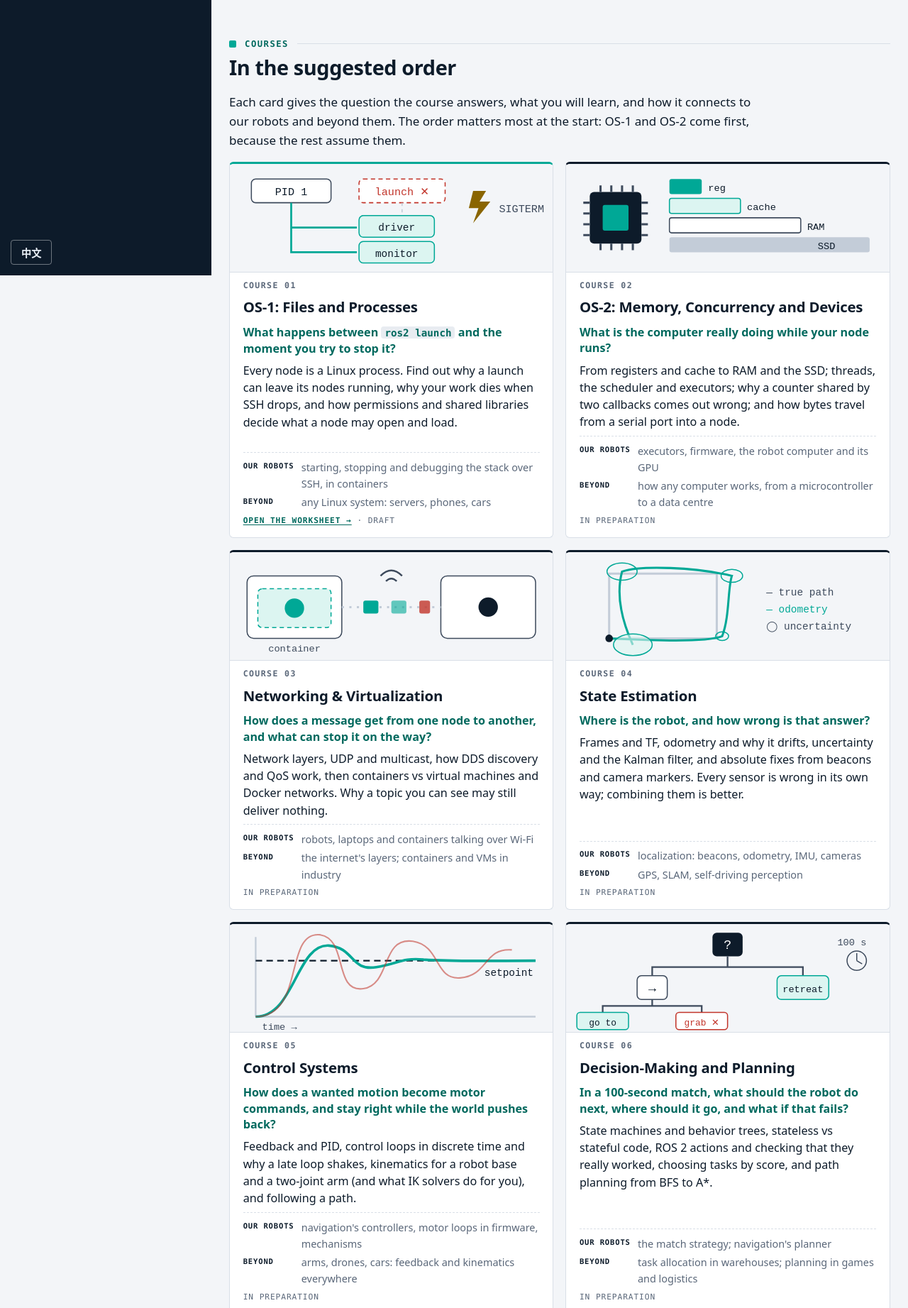
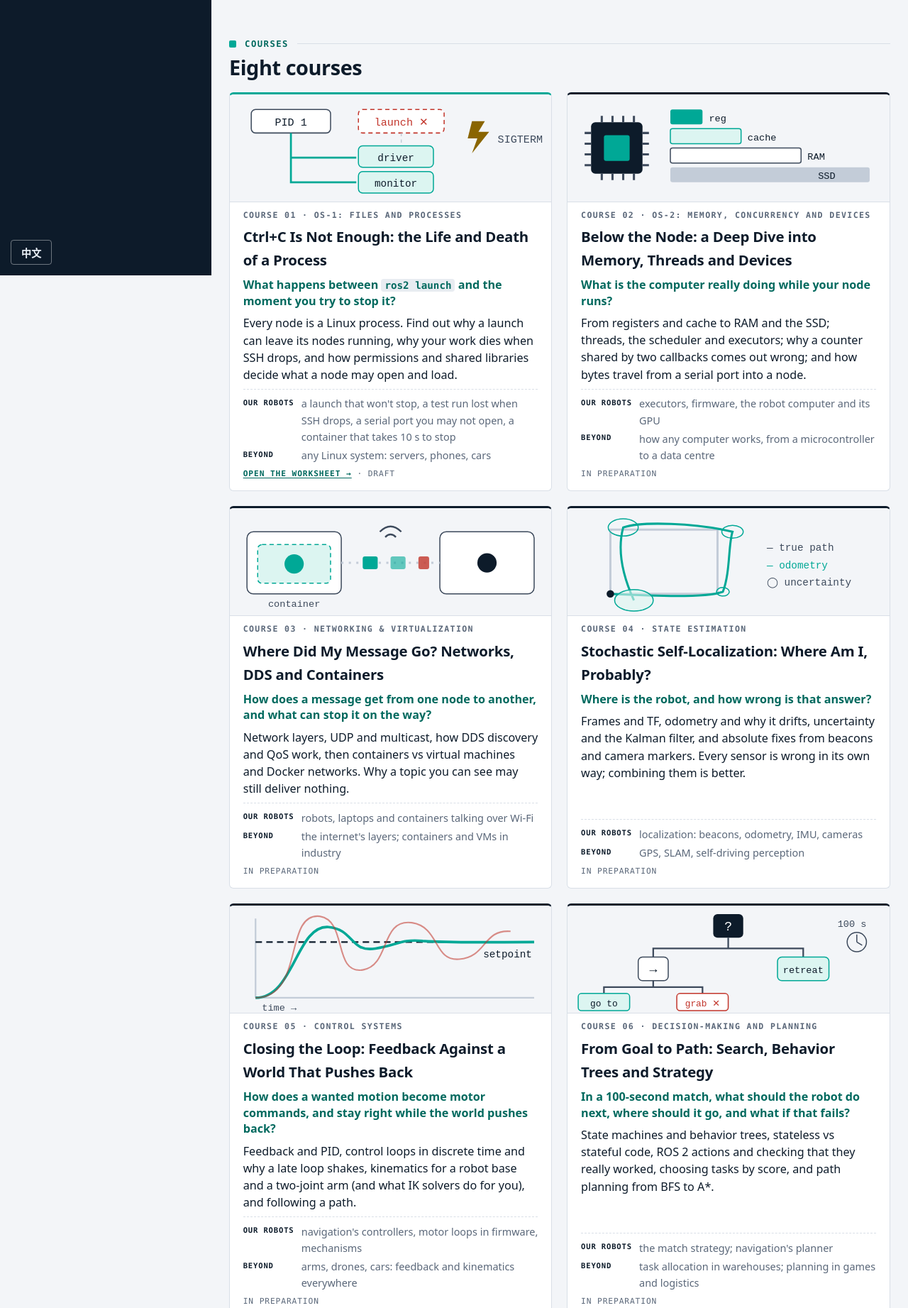
Before and after one commit to DIT-ROBOTICS/Robotics-Software-101, a plain HTML site: page index.html in a window 1280 px wide. Shown: the part 412-2255 px from the top of the page at 71% size. Drawn offline with Linux system fonts and the light colour scheme.

Commit message:
Course titles: a name with character for each course; home page cards in two columns
OS-1's card lists the real problems it explains. Course 08 keeps Robot Software Landscape as its
title. The card grid has at most two columns, and the meta paragraph above it is gone.

```diff
--- a/assets/worksheet.css
+++ b/assets/worksheet.css
@@ -243,7 +243,8 @@ html.zh .ws pre .hl::after { content: attr(data-note-zh); }
 html.zh .kicker, html.zh .ws h2 small, html.zh .case-h, html.zh .try-h, html.zh .map .mt, html.zh table.t th { letter-spacing: .06em; }
 
 /* ---------- course home: one card per course ---------- */
-.cgrid { display: grid; grid-template-columns: repeat(auto-fill, minmax(19rem, 1fr)); gap: 1rem; margin: 1rem 0 1.5rem; }
+.cgrid { display: grid; grid-template-columns: repeat(2, minmax(0, 1fr)); gap: 1.25rem; margin: 1rem 0 1.5rem; }
+@media (max-width: 52rem) { .cgrid { grid-template-columns: 1fr; } }
 .ccard { background: #fff; border: 1px solid var(--line); border-top: 3px solid var(--ink); border-radius: var(--r);
          padding: .9rem 1.1rem 1rem; display: flex; flex-direction: column; gap: .45rem; }
 .ccard.ready { border-top-color: var(--sig); }
--- a/index.html
+++ b/index.html
@@ -25,9 +25,7 @@
 
 <nav class="map" aria-label="On this page" data-label="On this page" data-label-zh="這一頁" data-home="index.html"></nav>
 
-<h2 id="courses"><small><span lang="en">Courses</span><span lang="zh-Hant">課程</span></small><span lang="en">In the suggested order</span><span lang="zh-Hant">建議的順序</span></h2>
-<p lang="en">Each card gives the question the course answers, what you will learn, and how it connects to our robots and beyond them. The order matters most at the start: OS‑1 and OS‑2 come first, because the rest assume them.</p>
-<p lang="zh-Hant">每張卡片寫著這堂課要回答的問題、你會學到什麼，以及它跟我們的機器人、跟更廣的世界有什麼關係。順序在一開始最重要：OS‑1 和 OS‑2 先上，因為後面的課都以它們為基礎。</p>
+<h2 id="courses"><small><span lang="en">Courses</span><span lang="zh-Hant">課程</span></small><span lang="en">Eight courses</span><span lang="zh-Hant">八堂課</span></h2>
 <div class="cgrid">
   <div class="ccard ready">
     <svg class="art" viewBox="0 0 300 100" aria-hidden="true" font-family="ui-monospace, monospace">
@@ -39,11 +37,11 @@
 <rect x="120" y="72" width="70" height="20" rx="4" fill="#dcf5f1" stroke="#00a896"/><text x="155" y="86" font-size="9.5" text-anchor="middle" fill="#0d1b2a">monitor</text>
 <path d="M226 25 l12 0 -6 10 10 0 -16 20 5 -14 -9 0 z" fill="#8a6500"/>
 <text x="250" y="45" font-size="10" fill="#3d4a5c">SIGTERM</text></svg>
-    <div class="cno"><span lang="en">Course 01</span><span lang="zh-Hant">第 1 堂</span></div>
-    <h3><a href="os-1/index.html"><span lang="en">OS‑1: Files and Processes</span><span lang="zh-Hant">OS‑1：檔案與 process</span></a></h3>
+    <div class="cno"><span lang="en">Course 01 · OS‑1: Files and Processes</span><span lang="zh-Hant">第 1 堂 · OS‑1：檔案與 process</span></div>
+    <h3><a href="os-1/index.html"><span lang="en">Ctrl+C Is Not Enough: the Life and Death of a Process</span><span lang="zh-Hant">Ctrl+C 不夠用：process 的生與死</span></a></h3>
     <p class="q" lang="en">What happens between <code>ros2 launch</code> and the moment you try to stop it?</p><p class="q" lang="zh-Hant">從 <code>ros2 launch</code> 到你想把它停掉的那一刻，中間發生了什麼？</p>
     <p lang="en">Every node is a Linux process. Find out why a launch can leave its nodes running, why your work dies when SSH drops, and how permissions and shared libraries decide what a node may open and load.</p><p lang="zh-Hant">每個 node 都是一個 Linux process。你會知道為什麼 launch 可能讓它的 node 繼續跑、為什麼 SSH 一斷你的程式就死掉，以及權限和共享函式庫怎麼決定 node 能開什麼、能載入什麼。</p>
-    <div class="sides"><b><span lang="en">Our robots</span><span lang="zh-Hant">我們的機器人</span></b><span><span lang="en">starting, stopping and debugging the stack over SSH, in containers</span><span lang="zh-Hant">透過 SSH、在容器裡啟動、停止和除錯整個系統</span></span><b><span lang="en">Beyond</span><span lang="zh-Hant">延伸到</span></b><span><span lang="en">any Linux system: servers, phones, cars</span><span lang="zh-Hant">任何 Linux 系統：伺服器、手機、車</span></span></div>
+    <div class="sides"><b><span lang="en">Our robots</span><span lang="zh-Hant">我們的機器人</span></b><span><span lang="en">a launch that won't stop, a test run lost when SSH drops, a serial port you may not open, a container that takes 10&nbsp;s to stop</span><span lang="zh-Hant">停不下來的 launch、SSH 一斷就沒了的測試、沒權限開的序列埠、要等 10 秒才停的容器</span></span><b><span lang="en">Beyond</span><span lang="zh-Hant">延伸到</span></b><span><span lang="en">any Linux system: servers, phones, cars</span><span lang="zh-Hant">任何 Linux 系統：伺服器、手機、車</span></span></div>
     <div class="st"><a href="os-1/index.html"><span lang="en">Open the worksheet →</span><span lang="zh-Hant">打開學習單 →</span></a> · <span lang="en">draft</span><span lang="zh-Hant">草稿</span></div>
   </div>
   <div class="ccard">
@@ -53,8 +51,8 @@
 <rect x="96" y="14" width="30" height="14" rx="2" fill="#00a896"/><rect x="96" y="32" width="66" height="14" rx="2" fill="#dcf5f1" stroke="#00a896"/>
 <rect x="96" y="50" width="122" height="14" rx="2" fill="#fff" stroke="#3d4a5c"/><rect x="96" y="68" width="186" height="14" rx="2" fill="#c3ccd8"/>
 <g font-size="9" fill="#0d1b2a"><text x="132" y="25">reg</text><text x="168" y="43">cache</text><text x="224" y="61">RAM</text><text x="250" y="79" text-anchor="end">SSD</text></g></svg>
-    <div class="cno"><span lang="en">Course 02</span><span lang="zh-Hant">第 2 堂</span></div>
-    <h3><span lang="en">OS‑2: Memory, Concurrency and Devices</span><span lang="zh-Hant">OS‑2：記憶體、並行與裝置</span></h3>
+    <div class="cno"><span lang="en">Course 02 · OS‑2: Memory, Concurrency and Devices</span><span lang="zh-Hant">第 2 堂 · OS‑2：記憶體、並行與裝置</span></div>
+    <h3><span lang="en">Below the Node: a Deep Dive into Memory, Threads and Devices</span><span lang="zh-Hant">node 之下：深入記憶體、執行緒與裝置</span></h3>
     <p class="q" lang="en">What is the computer really doing while your node runs?</p><p class="q" lang="zh-Hant">你的 node 在跑的時候，電腦到底在做什麼？</p>
     <p lang="en">From registers and cache to RAM and the SSD; threads, the scheduler and executors; why a counter shared by two callbacks comes out wrong; and how bytes travel from a serial port into a node.</p><p lang="zh-Hant">從暫存器、快取到 RAM 和 SSD；執行緒、排程器和 executor；為什麼兩個 callback 共用的計數器會算錯；以及位元組怎麼從序列埠一路進到 node。</p>
     <div class="sides"><b><span lang="en">Our robots</span><span lang="zh-Hant">我們的機器人</span></b><span><span lang="en">executors, firmware, the robot computer and its GPU</span><span lang="zh-Hant">executor、韌體、機器人電腦和它的 GPU</span></span><b><span lang="en">Beyond</span><span lang="zh-Hant">延伸到</span></b><span><span lang="en">how any computer works, from a microcontroller to a data centre</span><span lang="zh-Hant">任何電腦怎麼運作，從微控制器到資料中心</span></span></div>
@@ -68,8 +66,8 @@
 <path d="M104 51 H196" stroke="#c3ccd8" stroke-width="2" stroke-dasharray="2 5"/>
 <rect x="124" y="45" width="14" height="12" rx="2" fill="#00a896"/><rect x="150" y="45" width="14" height="12" rx="2" fill="#00a896" opacity=".6"/><rect x="176" y="45" width="10" height="12" rx="2" fill="#c2352b" opacity=".8"/>
 <path d="M140 22 q10 -10 20 0 M145 27 q5 -5 10 0" fill="none" stroke="#3d4a5c" stroke-width="1.6"/></svg>
-    <div class="cno"><span lang="en">Course 03</span><span lang="zh-Hant">第 3 堂</span></div>
-    <h3><span lang="en">Networking &amp; Virtualization</span><span lang="zh-Hant">網路與虛擬化</span></h3>
+    <div class="cno"><span lang="en">Course 03 · Networking &amp; Virtualization</span><span lang="zh-Hant">第 3 堂 · 網路與虛擬化</span></div>
+    <h3><span lang="en">Where Did My Message Go? Networks, DDS and Containers</span><span lang="zh-Hant">我的 message 去哪了？網路、DDS 與容器</span></h3>
     <p class="q" lang="en">How does a message get from one node to another, and what can stop it on the way?</p><p class="q" lang="zh-Hant">message 怎麼從一個 node 到另一個 node？路上有什麼會擋住它？</p>
     <p lang="en">Network layers, UDP and multicast, how DDS discovery and QoS work, then containers vs virtual machines and Docker networks. Why a topic you can see may still deliver nothing.</p><p lang="zh-Hant">網路分層、UDP 和 multicast、DDS 的 discovery 和 QoS 怎麼運作，接著是容器與虛擬機、Docker 網路。為什麼看得到的 topic 還是可能什麼都收不到。</p>
     <div class="sides"><b><span lang="en">Our robots</span><span lang="zh-Hant">我們的機器人</span></b><span><span lang="en">robots, laptops and containers talking over Wi‑Fi</span><span lang="zh-Hant">機器人、筆電和容器透過 Wi‑Fi 溝通</span></span><b><span lang="en">Beyond</span><span lang="zh-Hant">延伸到</span></b><span><span lang="en">the internet's layers; containers and VMs in industry</span><span lang="zh-Hant">網際網路的分層；業界的容器和虛擬機</span></span></div>
@@ -83,8 +81,8 @@
 <ellipse cx="52" cy="18" rx="14" ry="8" fill="none" stroke="#00a896"/><ellipse cx="62" cy="86" rx="18" ry="10" fill="#dcf5f1" fill-opacity=".6" stroke="#00a896"/>
 <circle cx="40" cy="80" r="3.5" fill="#0d1b2a"/>
 <g font-size="9.5" fill="#3d4a5c"><text x="186" y="40">— true path</text><text x="186" y="56" fill="#00a896">— odometry</text><text x="186" y="72">◯ uncertainty</text></g></svg>
-    <div class="cno"><span lang="en">Course 04</span><span lang="zh-Hant">第 4 堂</span></div>
-    <h3><span lang="en">State Estimation</span><span lang="zh-Hant">狀態估測</span></h3>
+    <div class="cno"><span lang="en">Course 04 · State Estimation</span><span lang="zh-Hant">第 4 堂 · 狀態估測</span></div>
+    <h3><span lang="en">Stochastic Self‑Localization: Where Am I, Probably?</span><span lang="zh-Hant">隨機的自我定位：我「大概」在哪？</span></h3>
     <p class="q" lang="en">Where is the robot, and how wrong is that answer?</p><p class="q" lang="zh-Hant">機器人在哪裡？這個答案錯了多少？</p>
     <p lang="en">Frames and TF, odometry and why it drifts, uncertainty and the Kalman filter, and absolute fixes from beacons and camera markers. Every sensor is wrong in its own way; combining them is better.</p><p lang="zh-Hant">座標系和 TF、odometry 和它為什麼會飄、不確定性和 Kalman filter，以及從信標和相機標記得到的絕對定位。每個感測器都有自己的錯法；把它們合起來會更好。</p>
     <div class="sides"><b><span lang="en">Our robots</span><span lang="zh-Hant">我們的機器人</span></b><span><span lang="en">localization: beacons, odometry, IMU, cameras</span><span lang="zh-Hant">定位：信標、odometry、IMU、相機</span></span><b><span lang="en">Beyond</span><span lang="zh-Hant">延伸到</span></b><span><span lang="en">GPS, SLAM, self-driving perception</span><span lang="zh-Hant">GPS、SLAM、自駕車感知</span></span></div>
@@ -97,8 +95,8 @@
 <path d="M24 86 C60 86 62 18 92 20 C116 22 112 44 136 40 C156 37 160 31 180 33 C210 35 230 34 284 34" fill="none" stroke="#00a896" stroke-width="2.4"/>
 <path d="M24 86 C70 86 50 6 84 10 C110 14 96 64 124 60 C150 56 140 12 170 16 C196 20 190 52 214 50 C240 48 236 22 262 24" fill="none" stroke="#c2352b" stroke-width="1.4" opacity=".55"/>
 <text x="30" y="98" font-size="9" fill="#3d4a5c">time →</text></svg>
-    <div class="cno"><span lang="en">Course 05</span><span lang="zh-Hant">第 5 堂</span></div>
-    <h3><span lang="en">Control Systems</span><span lang="zh-Hant">控制系統</span></h3>
+    <div class="cno"><span lang="en">Course 05 · Control Systems</span><span lang="zh-Hant">第 5 堂 · 控制系統</span></div>
+    <h3><span lang="en">Closing the Loop: Feedback Against a World That Pushes Back</span><span lang="zh-Hant">閉迴路：用回授對抗會反推的世界</span></h3>
     <p class="q" lang="en">How does a wanted motion become motor commands, and stay right while the world pushes back?</p><p class="q" lang="zh-Hant">想要的動作怎麼變成馬達指令？外界干擾時怎麼維持正確？</p>
     <p lang="en">Feedback and PID, control loops in discrete time and why a late loop shakes, kinematics for a robot base and a two-joint arm (and what IK solvers do for you), and following a path.</p><p lang="zh-Hant">回授和 PID、離散時間的控制迴圈以及遲到的迴圈為什麼會抖、機器人底盤和兩軸手臂的運動學（以及 IK solver 能幫你做什麼），還有路徑追蹤。</p>
     <div class="sides"><b><span lang="en">Our robots</span><span lang="zh-Hant">我們的機器人</span></b><span><span lang="en">navigation's controllers, motor loops in firmware, mechanisms</span><span lang="zh-Hant">導航的 controller、韌體的馬達迴圈、機構</span></span><b><span lang="en">Beyond</span><span lang="zh-Hant">延伸到</span></b><span><span lang="en">arms, drones, cars: feedback and kinematics everywhere</span><span lang="zh-Hant">手臂、無人機、車：到處都是回授和運動學</span></span></div>
@@ -114,8 +112,8 @@
 <rect x="10" y="82" width="48" height="16" rx="3" fill="#dcf5f1" stroke="#00a896"/><text x="34" y="94" font-size="8.5" text-anchor="middle" fill="#0d1b2a">go to</text>
 <rect x="102" y="82" width="48" height="16" rx="3" fill="#fff" stroke="#c2352b"/><text x="126" y="94" font-size="8.5" text-anchor="middle" fill="#c2352b">grab ✕</text>
 <text x="252" y="20" font-size="9" fill="#3d4a5c">100 s</text><circle cx="270" cy="34" r="9" fill="none" stroke="#3d4a5c"/><path d="M270 34 V27 M270 34 L275 37" stroke="#3d4a5c"/></svg>
-    <div class="cno"><span lang="en">Course 06</span><span lang="zh-Hant">第 6 堂</span></div>
-    <h3><span lang="en">Decision-Making and Planning</span><span lang="zh-Hant">決策與規劃</span></h3>
+    <div class="cno"><span lang="en">Course 06 · Decision-Making and Planning</span><span lang="zh-Hant">第 6 堂 · 決策與規劃</span></div>
+    <h3><span lang="en">From Goal to Path: Search, Behavior Trees and Strategy</span><span lang="zh-Hant">從目標到路徑：搜尋、行為樹與策略</span></h3>
     <p class="q" lang="en">In a 100-second match, what should the robot do next, where should it go, and what if that fails?</p><p class="q" lang="zh-Hant">一場 100 秒的比賽，機器人下一步該做什麼、該去哪裡、失敗了怎麼辦？</p>
     <p lang="en">State machines and behavior trees, stateless vs stateful code, ROS 2 actions and checking that they really worked, choosing tasks by score, and path planning from BFS to A*.</p><p lang="zh-Hant">狀態機和 behavior tree、stateless 與 stateful 的程式、ROS 2 action 以及確認它真的成功、依分數選擇任務，還有從 BFS 到 A* 的路徑規劃。</p>
     <div class="sides"><b><span lang="en">Our robots</span><span lang="zh-Hant">我們的機器人</span></b><span><span lang="en">the match strategy; navigation's planner</span><span lang="zh-Hant">比賽策略；導航的 planner</span></span><b><span lang="en">Beyond</span><span lang="zh-Hant">延伸到</span></b><span><span lang="en">task allocation in warehouses; planning in games and logistics</span><span lang="zh-Hant">倉儲的任務分配；遊戲和物流的規劃</span></span></div>
@@ -126,8 +124,8 @@
 <rect x="16" y="12" width="110" height="78" rx="4" fill="#c3ccd8"/><circle cx="60" cy="56" r="16" fill="#8a6500" opacity=".75"/><rect x="88" y="34" width="22" height="30" rx="2" fill="#3d4a5c" opacity=".5"/>
 <rect x="40" y="36" width="40" height="40" fill="none" stroke="#00a896" stroke-width="2"/><rect x="40" y="27" width="40" height="10" fill="#00a896"/><text x="42" y="35" font-size="7.5" fill="#fff">0.93</text>
 <path d="M160 26 L210 20" stroke="#c3ccd8"/><path d="M160 26 L210 40" stroke="#c3ccd8"/><path d="M160 26 L210 60" stroke="#c3ccd8"/><path d="M160 26 L210 80" stroke="#c3ccd8"/><path d="M160 50 L210 20" stroke="#c3ccd8"/><path d="M160 50 L210 40" stroke="#c3ccd8"/><path d="M160 50 L210 60" stroke="#c3ccd8"/><path d="M160 50 L210 80" stroke="#c3ccd8"/><path d="M160 74 L210 20" stroke="#c3ccd8"/><path d="M160 74 L210 40" stroke="#c3ccd8"/><path d="M160 74 L210 60" stroke="#c3ccd8"/><path d="M160 74 L210 80" stroke="#c3ccd8"/><path d="M210 20 L260 36" stroke="#c3ccd8"/><path d="M210 20 L260 64" stroke="#c3ccd8"/><path d="M210 40 L260 36" stroke="#c3ccd8"/><path d="M210 40 L260 64" stroke="#c3ccd8"/><path d="M210 60 L260 36" stroke="#c3ccd8"/><path d="M210 60 L260 64" stroke="#c3ccd8"/><path d="M210 80 L260 36" stroke="#c3ccd8"/><path d="M210 80 L260 64" stroke="#c3ccd8"/><circle cx="160" cy="26" r="6" fill="#0d1b2a"/><circle cx="160" cy="50" r="6" fill="#0d1b2a"/><circle cx="160" cy="74" r="6" fill="#0d1b2a"/><circle cx="210" cy="20" r="6" fill="#00a896"/><circle cx="210" cy="40" r="6" fill="#00a896"/><circle cx="210" cy="60" r="6" fill="#00a896"/><circle cx="210" cy="80" r="6" fill="#00a896"/><circle cx="260" cy="36" r="6" fill="#0d1b2a"/><circle cx="260" cy="64" r="6" fill="#0d1b2a"/></svg>
-    <div class="cno"><span lang="en">Course 07</span><span lang="zh-Hant">第 7 堂</span></div>
-    <h3><span lang="en">Machine Learning with Robotics</span><span lang="zh-Hant">機器學習與機器人</span></h3>
+    <div class="cno"><span lang="en">Course 07 · Machine Learning with Robotics</span><span lang="zh-Hant">第 7 堂 · 機器學習與機器人</span></div>
+    <h3><span lang="en">Gradient Descent into Robotics</span><span lang="zh-Hant">沿梯度墜入機器人</span></h3>
     <p class="q" lang="en">How do pixels become something the robot can act on, in time to use it?</p><p class="q" lang="zh-Hant">像素怎麼變成機器人能用的東西，而且來得及用？</p>
     <p lang="en">Neural networks and the training loop, CNNs and object detection, deploying a model on the robot computer (latency, not just accuracy), and where robot learning is going: RL, diffusion policies, VLAs.</p><p lang="zh-Hant">神經網路和訓練流程、CNN 和物件偵測、把模型部署到機器人電腦上（重點是延遲，不只是準確率），以及機器人學習的走向：RL、diffusion policy、VLA。</p>
     <div class="sides"><b><span lang="en">Our robots</span><span lang="zh-Hant">我們的機器人</span></b><span><span lang="en">vision's detectors on the robot computer</span><span lang="zh-Hant">視覺組在機器人電腦上跑的偵測模型</span></span><b><span lang="en">Beyond</span><span lang="zh-Hant">延伸到</span></b><span><span lang="en">modern deep learning and robot learning</span><span lang="zh-Hant">現代深度學習和機器人學習</span></span></div>
@@ -139,7 +137,7 @@
 <text x="150" y="92" font-size="9" text-anchor="middle" fill="#3d4a5c">the world</text>
 <rect x="12" y="8" width="160" height="14" rx="2" fill="none" stroke="#c3ccd8" stroke-dasharray="3 3"/><text x="92" y="18" font-size="8" text-anchor="middle" fill="#3d4a5c">robot computer</text>
 <rect x="186" y="8" width="102" height="14" rx="2" fill="#0d1b2a"/><text x="237" y="18" font-size="8" text-anchor="middle" fill="#fff">MCU</text></svg>
-    <div class="cno"><span lang="en">Course 08</span><span lang="zh-Hant">第 8 堂</span></div>
+    <div class="cno"><span lang="en">Course 08 · A View from Above the Stack</span><span lang="zh-Hant">第 8 堂 · 俯瞰整座 stack</span></div>
     <h3><span lang="en">Robot Software Landscape</span><span lang="zh-Hant">機器人軟體全貌</span></h3>
     <p class="q" lang="en">How does every part fit together, on our robot and in industry?</p><p class="q" lang="zh-Hant">每一塊怎麼拼在一起，在我們的機器人上和在業界？</p>
     <p lang="en">Follow one action from the sensor to the motor and back. Sensors and actuators, the firmware boundary and safety, simulation and data, and how industry builds robots now. Best taken last.</p><p lang="zh-Hant">跟著一個動作從感測器走到馬達再回來。感測器和致動器、韌體的邊界和安全、模擬和資料，以及業界現在怎麼做機器人。最適合最後上。</p>
@@ -157,7 +155,7 @@
 <circle cx="200" cy="56" r="26" fill="#fff" fill-opacity=".25" stroke="#00a896" stroke-width="4"/><path d="M219 75 L246 96" stroke="#00a896" stroke-width="7" stroke-linecap="round"/>
 <g font-size="9" fill="#3d4a5c"><text x="244" y="22">reproduce</text><text x="244" y="36">read</text><text x="244" y="50">narrow</text></g></svg>
     <div class="cno"><span lang="en">Workshop</span><span lang="zh-Hant">工作坊</span></div>
-    <h3><span lang="en">Debug Clinic</span><span lang="zh-Hant">除錯工作坊</span></h3>
+    <h3><span lang="en">Debug Clinic: the Scientific Method for Broken Robots</span><span lang="zh-Hant">除錯診所：修壞掉機器人的科學方法</span></h3>
     <p class="q" lang="en">Can you fix a broken workspace by yourself?</p><p class="q" lang="zh-Hant">你能自己修好一個壞掉的 workspace 嗎？</p>
     <p lang="en">Hands-on, not a lecture. Each pair gets a broken ROS 2 workspace (build errors, wrong QoS, a frozen executor, a node that won't stop) and fixes it with a method: reproduce, read the error, narrow it down, check one assumption at a time. Any time after OS‑2.</p><p lang="zh-Hant">動手做，不是講課。每組拿到一個壞掉的 ROS 2 workspace（編譯錯誤、QoS 不對、卡住的 executor、停不下來的 node），用一套方法修好它：重現問題、讀錯誤訊息、縮小範圍、一次檢查一個假設。上完 OS‑2 之後隨時可以參加。</p>
     <div class="st"><span lang="en">in preparation</span><span lang="zh-Hant">準備中</span></div>
```
Also changed, not shown: PLAN.md (+18 -0 lines), os-1/SESSION.md (+1 -1 lines), os-1/index.html (+3 -3 lines).
